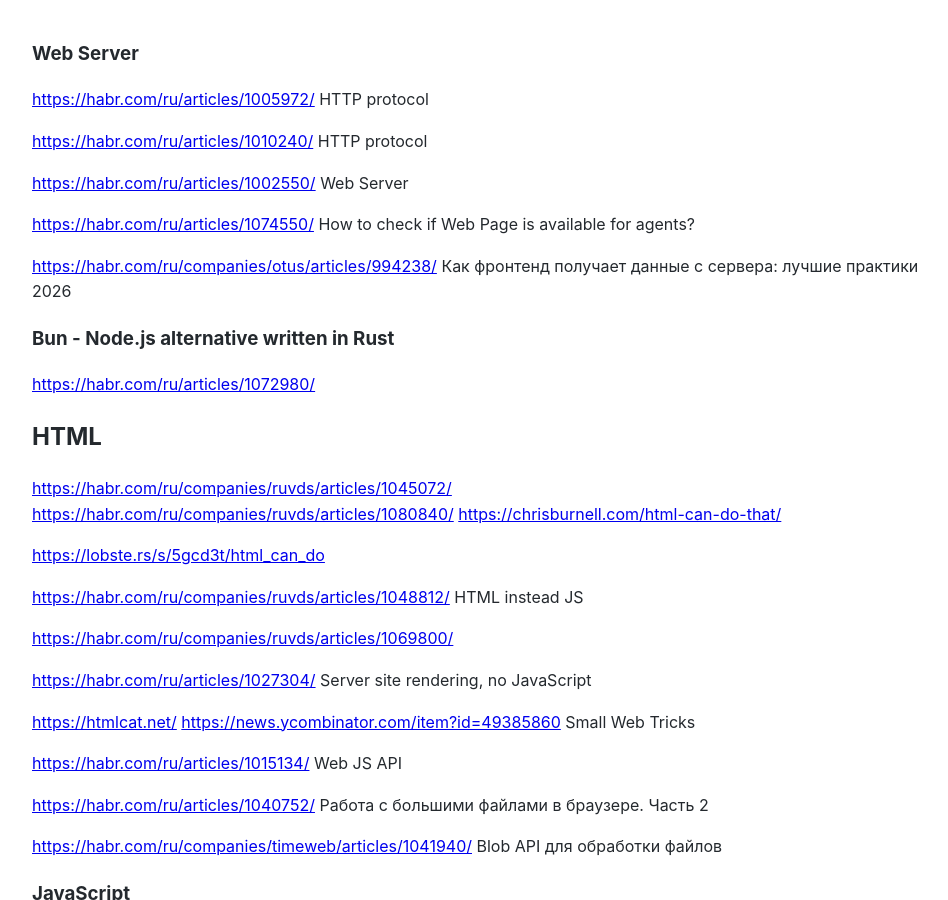
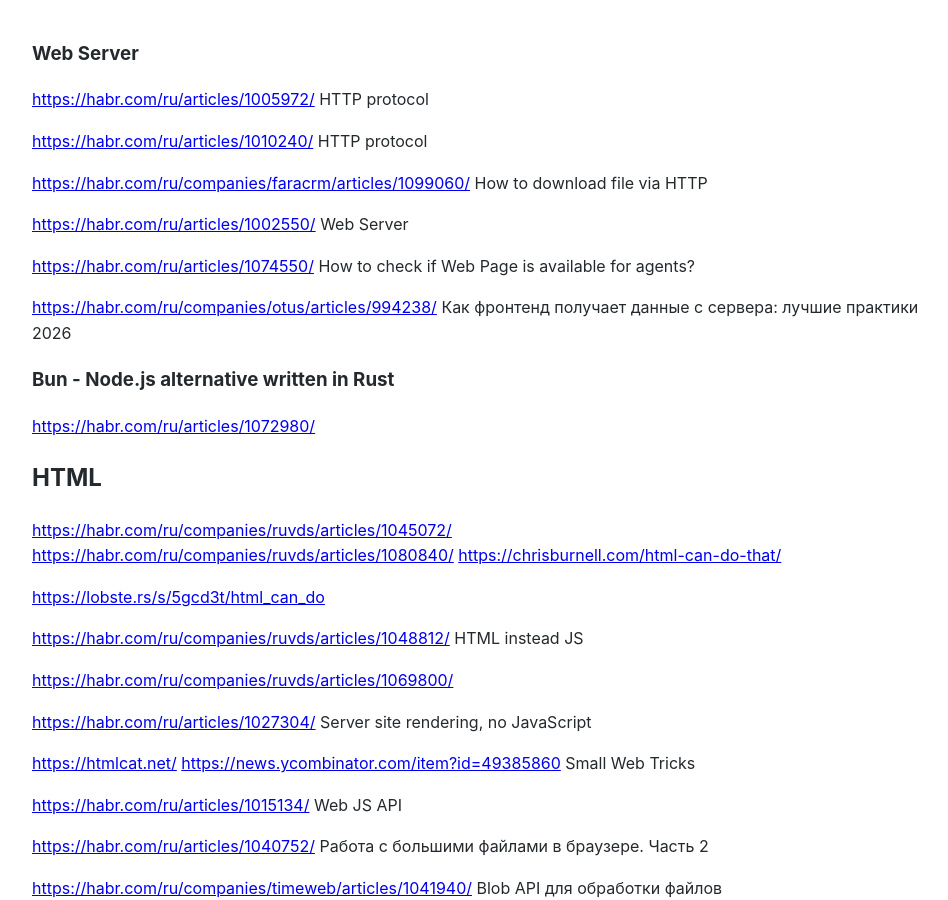
Before and after one commit to Michael-Lubinsky/michael-lubinsky.github.com, a Jekyll site: the page built from web/web.md, in a window 1280 px wide and 900 px high. Shown: the whole window, without its empty margins (158-1106 px from the left). Built offline with Jekyll 4.4.1, drawn with Linux system fonts in a browser that asks for light colours; our own code applies the rules of GitHub Pages for plain Markdown files.

Commit message:
Add link for downloading file via HTTP

```diff
--- a/web/web.md
+++ b/web/web.md
@@ -4,6 +4,7 @@
 
 <https://habr.com/ru/articles/1010240/>  HTTP protocol
 
+<https://habr.com/ru/companies/faracrm/articles/1099060/> How to download file via HTTP
 
 <https://habr.com/ru/articles/1002550/> Web Server
 
```
